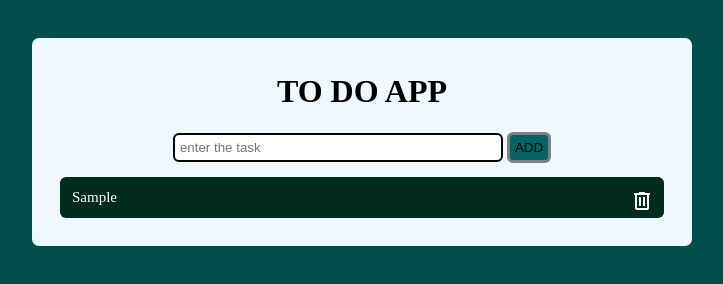
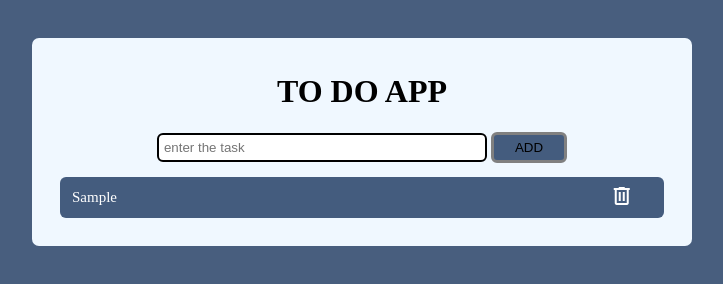
Before and after one commit to ABHI786-tech/to-do-app, a plain HTML site: page index.html in a window 1280 px wide. Both pictures are taken after typing "Sample" into the empty fields and a click on the button "ADD". Shown: the whole page, without its empty margins (292-1015 px from the left). Drawn offline with nearby package versions, Linux system fonts and the light colour scheme.

Commit message:
for improved styling and layout

```diff
--- a/style.css
+++ b/style.css
@@ -1,6 +1,6 @@
 body{
     padding-top: 30px;
-background-color: rgb(2, 77, 77);
+background-color: rgb(2 32 77 / 72%);
 }
 .container{
     background-color: aliceblue;
@@ -20,17 +20,17 @@ input{
     border-radius: 6px ;
 }
 button{
-    padding: 5px;
+    padding: 5px 21px ;
     border: 3px solid grey;
     border-radius: 6px;
     cursor: pointer;
-    background-color :rgb(8, 100, 100);
+    background-color :rgb(2 32 77 / 72%);
 }
 .text ul{
     margin: 14px;
     position: relative;
     padding: 12px;
-    background-color: rgb(2, 44, 30);
+    background-color:rgb(2 32 77 / 72%);
     color: white;
     text-align: left;
     font-size: 15px;
@@ -40,6 +40,7 @@ button{
 }
 .text ul i{
     position: absolute;
-    right: 10px;
+    right: 5% ;
     cursor: pointer;
+    top : 18% ;
 }
```
